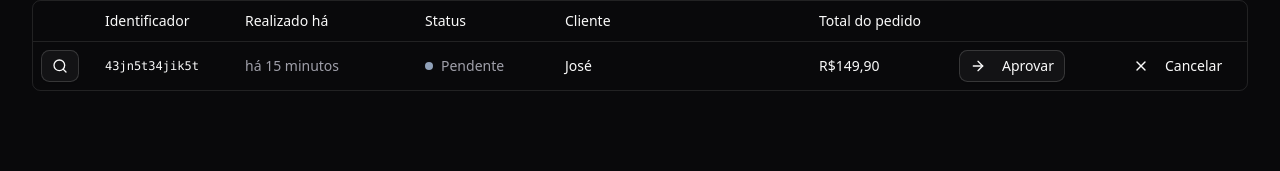
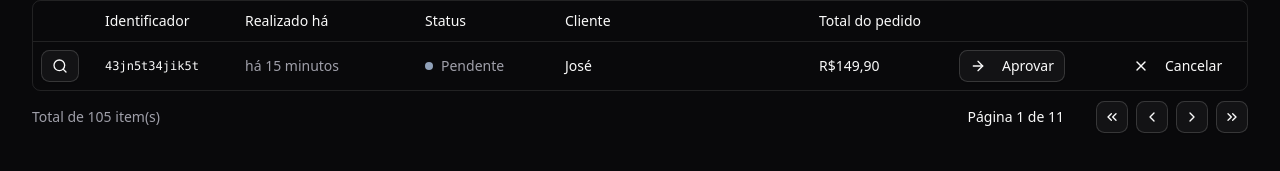
Before and after one commit to brunosgs/react-integrando-rocketseat, a React (Vite) app in the folder pizzashop-web/: page /orders in a window 1280 px wide. Shown: the part 203-374 px from the top of the page. Built offline with nearby package versions, Linux system fonts and the light colour scheme.

Commit message:
paginação
feat: adicionado novo componente de paginação e incluído ele na tela de pedidos.

```diff
--- /dev/null
+++ b/pizzashop-web/src/components/pagination.tsx
@@ -0,0 +1,53 @@
+import {
+   ChevronLeft,
+   ChevronRight,
+   ChevronsLeft,
+   ChevronsRight,
+} from 'lucide-react'
+
+import { Button } from './ui/button'
+
+export interface PaginationProps {
+   pageIndex: number
+   totalCount: number
+   perPage: number
+}
+
+export function Pagination({
+   pageIndex,
+   totalCount,
+   perPage,
+}: PaginationProps) {
+   const pages = Math.ceil(totalCount / perPage) || 1
+
+   return (
+      <div className="flex items-center justify-between">
+         <span className="text-muted-foreground text-sm">
+            Total de {totalCount} item(s)
+         </span>
+         <div className="flex items-center gap-6 lg:gap-8">
+            <div className="text-sm font-medium">
+               Página {pageIndex + 1} de {pages}{' '}
+            </div>
+            <div className="flex items-center gap-2">
+               <Button className="h-8 w-8 p-0" variant="outline">
+                  <ChevronsLeft className="h-4 w-4" />
+                  <span className="sr-only">Primeira página</span>
+               </Button>
+               <Button className="h-8 w-8 p-0" variant="outline">
+                  <ChevronLeft className="h-4 w-4" />
+                  <span className="sr-only">Página anterior</span>
+               </Button>
+               <Button className="h-8 w-8 p-0" variant="outline">
+                  <ChevronRight className="h-4 w-4" />
+                  <span className="sr-only">Próxima página</span>
+               </Button>
+               <Button className="h-8 w-8 p-0" variant="outline">
+                  <ChevronsRight className="h-4 w-4" />
+                  <span className="sr-only">Última página</span>
+               </Button>
+            </div>
+         </div>
+      </div>
+   )
+}
--- a/pizzashop-web/src/pages/app/orders/orders.tsx
+++ b/pizzashop-web/src/pages/app/orders/orders.tsx
@@ -1,5 +1,6 @@
 import { Helmet } from '@dr.pogodin/react-helmet'
 
+import { Pagination } from '@/components/pagination'
 import {
    Table,
    TableBody,
@@ -17,7 +18,6 @@
          <Helmet title="Pedidos" />
          <div className="flex flex-col gap-4">
             <h1 className="text-3xl font-bold tracking-tight">Pedidos</h1>
-         </div>
             <div className="space-y-2.5">
                <OrderTableFilters />
                <div className="rounded-md border">
@@ -45,6 +45,8 @@
                      </TableBody>
                   </Table>
                </div>
+               <Pagination pageIndex={0} totalCount={105} perPage={10} />
+            </div>
          </div>
       </>
    )
```
Lines whose indentation alone changed are shown as unchanged.
